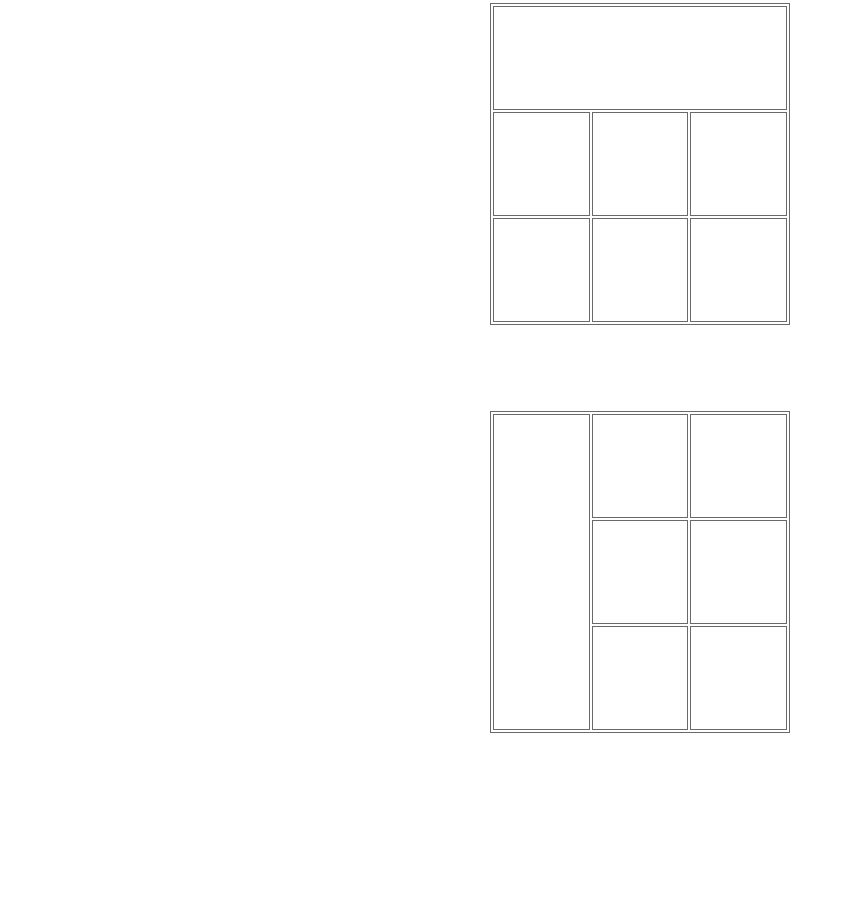
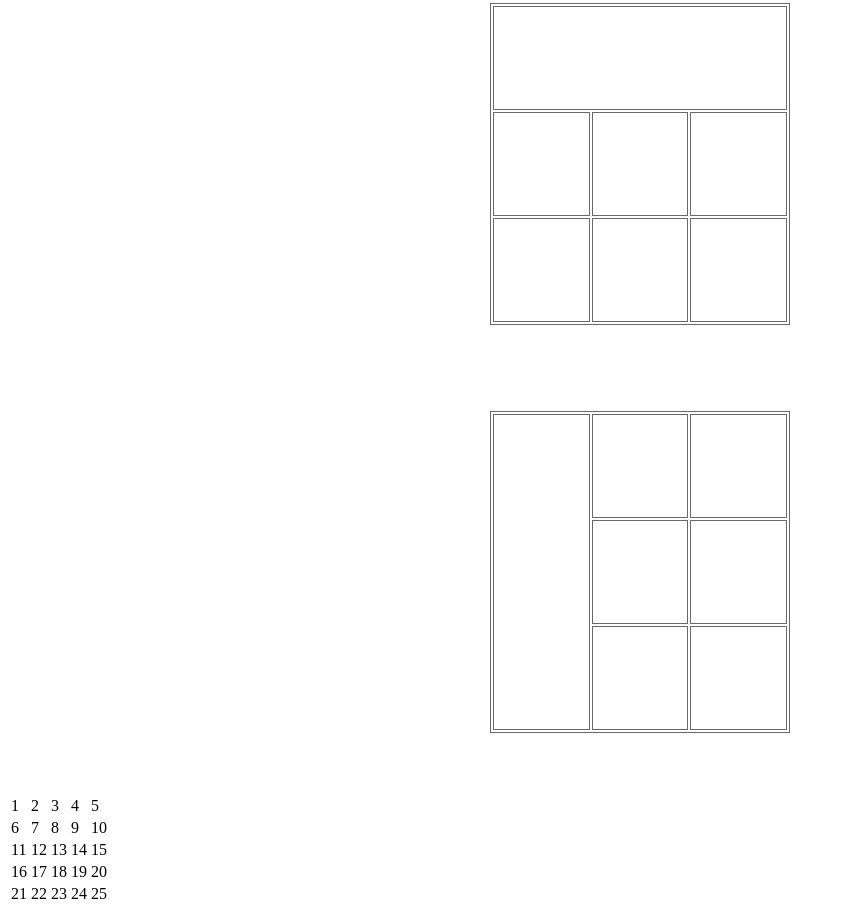
Before and after one commit to elvilys/tables-html, a plain HTML site: page 3folha.html in a window 1280 px wide. Shown: the part 194-1108 px from the top of the page, without its empty margins (0-842 px from the left). Before the commit the page ends 952 px from the top, so only its background shows below. Drawn offline with Linux system fonts and the light colour scheme.

Commit message:
iniciando tabela três de três

```diff
--- a/3folha.html
+++ b/3folha.html
@@ -57,8 +57,52 @@
             </tr>
         </tbody>
         </table>
-
-    </main>
+        <br>
+        <br>
+        <table class="tabela3">
+            <thead>
+                <tr>
+                    <td>1</td>
+                    <td>2</td>
+                    <td>3</td>
+                    <td>4</td>
+                    <td>5</td>
+                </tr>
+            </thead>
+            <tbody>
+                <tr>
+                    <td>6</td>
+                    <td>7</td>
+                    <td>8</td>
+                    <td>9</td>
+                    <td>10</td>
+                </tr>
+                <tr>
+                    <td>11</td>
+                    <td>12</td>
+                    <td>13</td>
+                    <td>14</td>
+                    <td>15</td>
+                </tr>
+                <tr>
+                    <td>16</td>
+                    <td>17</td>
+                    <td>18</td>
+                    <td>19</td>
+                    <td>20</td>
+                       </tr>
+            </tbody>
+            <tfoot>
+                <tr>
+                    <td>21</td>
+                    <td>22</td>
+                    <td>23</td>
+                    <td>24</td>
+                    <td>25</td>
+                </tr>
+            </tfoot>
+        </table>
+   </main>
 
 </body>
 </html>
--- a/estilos.css
+++ b/estilos.css
@@ -57,3 +57,6 @@ h2 {
     border-color: dimgray;
     height: 100px;
 }
+.tabela3{
+
+}
```
